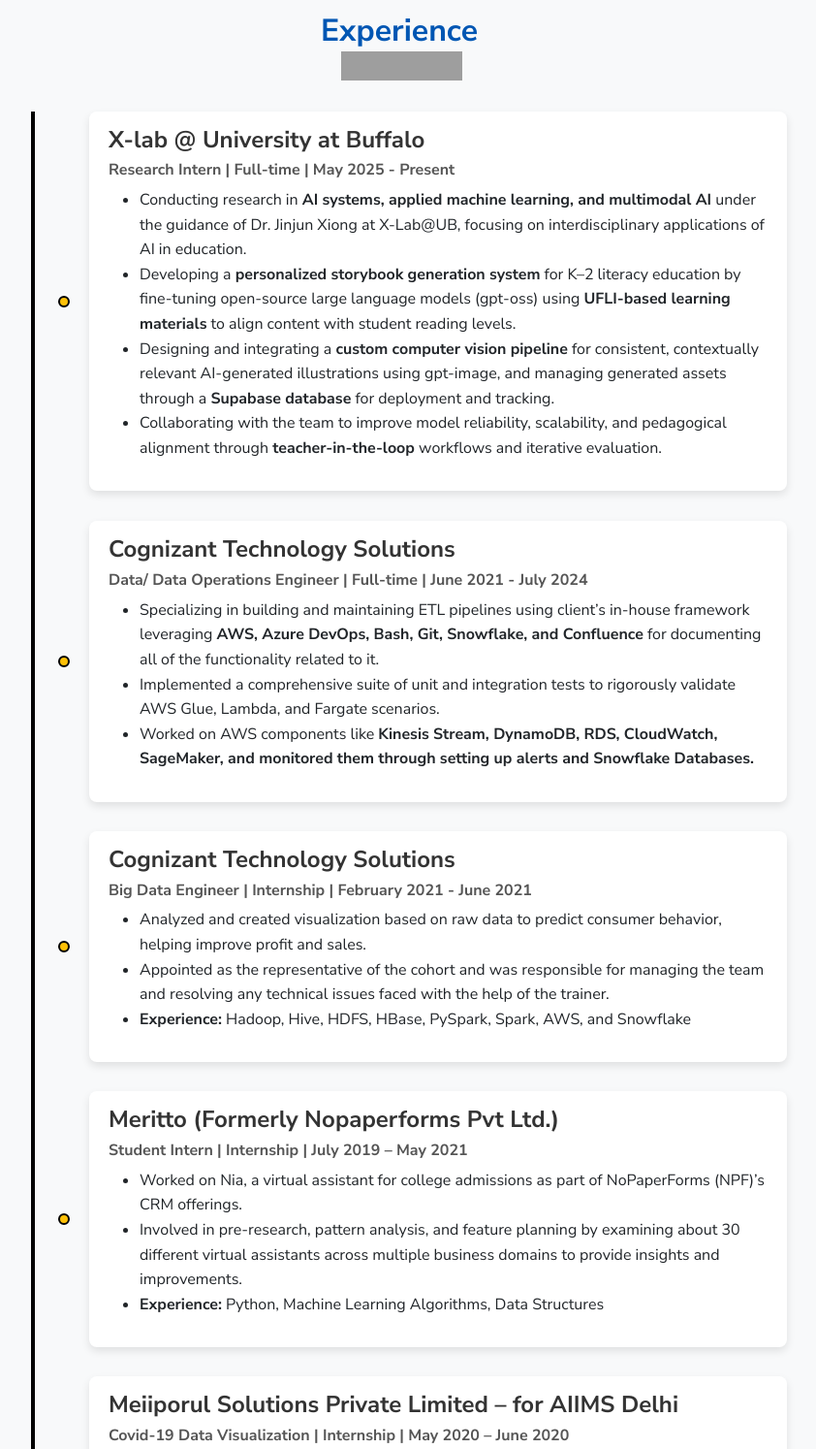
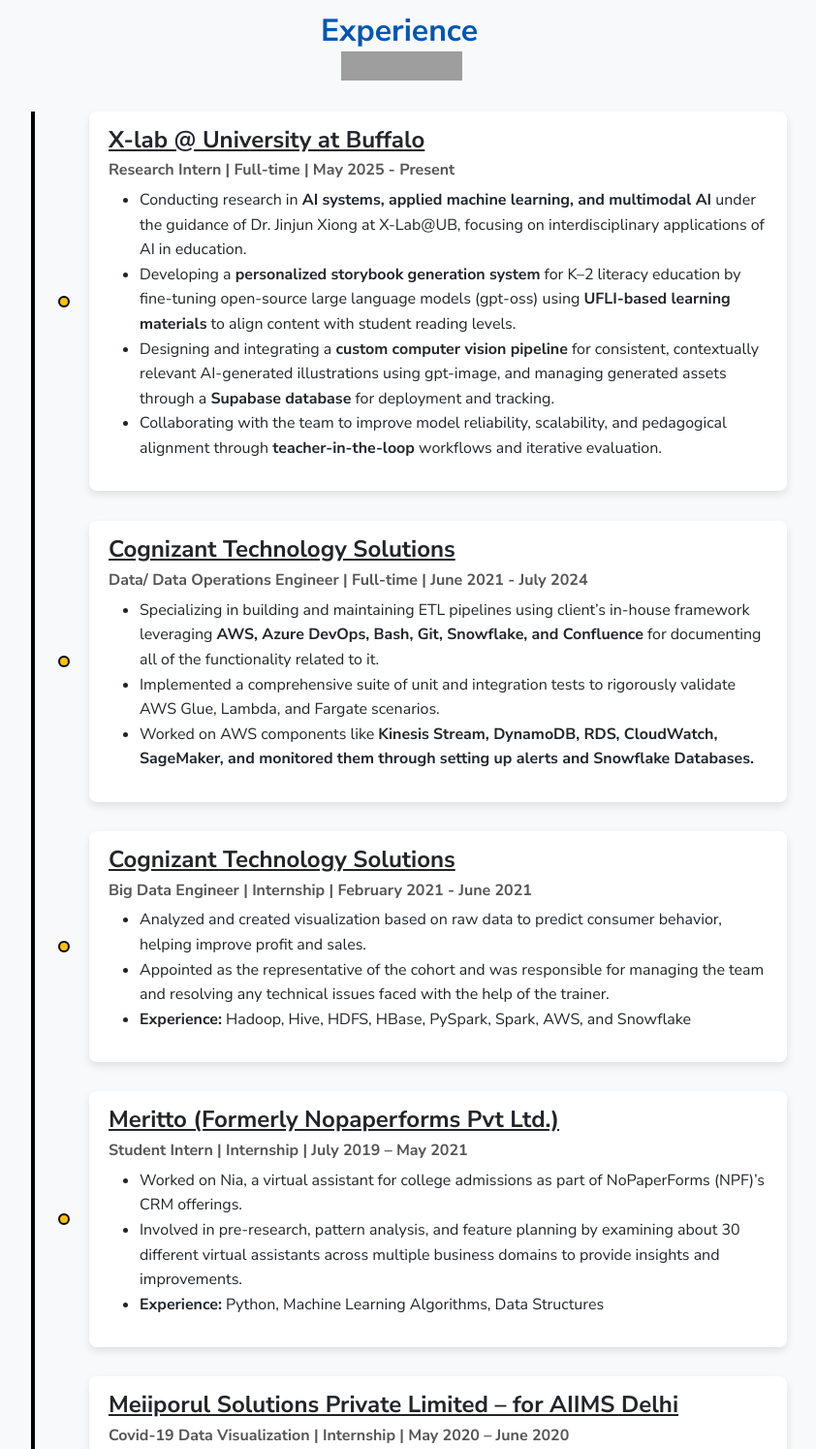
Before and after one commit to meghna-shekhar/Portfolio, a plain HTML site: page index.html in a window 1280 px wide. Shown: the part 4280-5774 px from the top of the page at 97% size, without its empty margins (228-1070 px from the left). Drawn offline with Linux system fonts and the light colour scheme; grey boxes are pictures that could not be loaded; some icons are missing.

Commit message:
Update index.html
Experience Link addition

```diff
--- a/index.html
+++ b/index.html
@@ -463,7 +463,7 @@
         <div class="timeline-item" data-aos="fade-right" data-aos-duration="800" data-aos-delay="100">
           <div class="timeline-dot"></div>
           <div class="timeline-content">
-            <h3>X-lab @ University at Buffalo</h3>
+            <h3><a href="https://www.xlab-ub.com/" target="_blank" rel="noopener noreferrer">X-lab @ University at Buffalo</a></h3>
             <p><strong>Research Intern | Full-time | May 2025 - Present</strong></p>
             <ul>
               <li>
@@ -485,7 +485,7 @@
         <div class="timeline-item" data-aos="fade-right" data-aos-duration="800" data-aos-delay="100">
           <div class="timeline-dot"></div>
           <div class="timeline-content">
-            <h3>Cognizant Technology Solutions</h3>
+            <h3><a href="https://www.cognizant.com/in/en" target="_blank" rel="noopener noreferrer">Cognizant Technology Solutions</a></h3>
             <p><strong>Data/ Data Operations Engineer | Full-time | June 2021 - July 2024</strong></p>
             <ul>
               <li>Specializing in building and maintaining ETL pipelines using client’s in-house framework leveraging <strong>AWS, Azure DevOps, Bash, Git, Snowflake, and Confluence</strong> for documenting all of the functionality related to it.</li>
@@ -498,7 +498,7 @@
         <div class="timeline-item" data-aos="fade-left" data-aos-duration="800" data-aos-delay="200">
           <div class="timeline-dot"></div>
           <div class="timeline-content">
-            <h3>Cognizant Technology Solutions</h3>
+            <h3><a href="https://www.cognizant.com/in/en" target="_blank" rel="noopener noreferrer">Cognizant Technology Solutions</a></h3>
             <p><strong>Big Data Engineer | Internship | February 2021 - June 2021</strong></p>
             <ul>
               <li>Analyzed and created visualization based on raw data to predict consumer behavior, helping improve profit and sales.</li>
@@ -511,7 +511,7 @@
         <div class="timeline-item" data-aos="fade-right" data-aos-duration="800" data-aos-delay="300">
           <div class="timeline-dot"></div>
           <div class="timeline-content">
-            <h3>Meritto (Formerly Nopaperforms Pvt Ltd.)</h3>
+            <h3><a href="https://www.meritto.com/" target="_blank" rel="noopener noreferrer">Meritto (Formerly Nopaperforms Pvt Ltd.)</a></h3>
             <p><strong>Student Intern | Internship | July 2019 – May 2021</strong></p>
             <ul>
               <li>Worked on Nia, a virtual assistant for college admissions as part of NoPaperForms (NPF)’s CRM offerings.</li>
@@ -524,7 +524,7 @@
         <div class="timeline-item" data-aos="fade-left" data-aos-duration="800" data-aos-delay="400">
           <div class="timeline-dot"></div>
           <div class="timeline-content">
-            <h3>Meiiporul Solutions Private Limited – for AIIMS Delhi</h3>
+            <h3><a href="https://meiiporul.com/" target="_blank" rel="noopener noreferrer">Meiiporul Solutions Private Limited – for AIIMS Delhi</a></h3>
             <p><strong>Covid-19 Data Visualization | Internship | May 2020 – June 2020</strong></p>
             <ul>
               <li>Developed a data model to differentiate between pneumonia and COVID-19-affected lung X-rays and provided logistical data visualized in relevant graphs and charts.</li>
```
